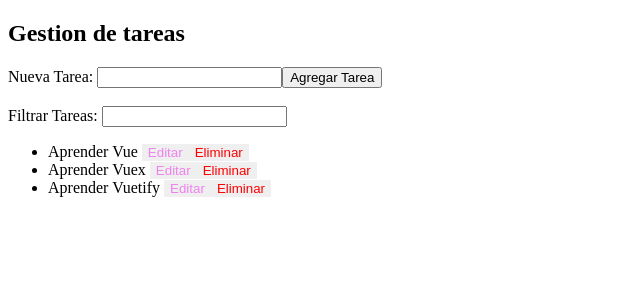
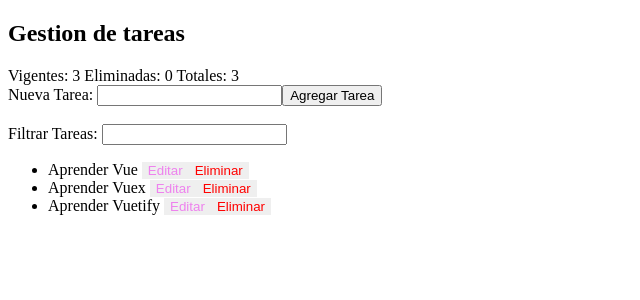
Before and after one commit to KraudKaiser/vue-curso, a Vue app: page / in a window 1280 px wide. Shown: the top 300 px of the page, without its empty margins (0-640 px from the left). Built offline with nearby package versions, Linux system fonts and the light colour scheme.

Commit message:
Metricas agregadas

```diff
--- a/src/components/ShowTareas.vue
+++ b/src/components/ShowTareas.vue
@@ -1,6 +1,7 @@
 <template>
 	<div>
 		<h2>Gestion de tareas</h2>
+		<span>Vigentes: {{ getCurrentTareas }}</span> <span>Eliminadas: {{ getEliminatedTareas }}</span> <span>Totales: {{ getTotalTareas }} </span>
 		<new-tarea @addTarea="addTarea" />
 		<br>
 		<tareas-filter v-model="filtro" ></tareas-filter>
@@ -18,12 +19,22 @@ export default {
 		getFiltredTareas(){
 			let reg = new RegExp(this.filtro, )
 			return this.tareas.filter(tarea => reg.test(tarea))
+		},
+		getCurrentTareas(){
+			return this.tareas.length
+		},
+		getEliminatedTareas(){
+			return this.eliminated
+		},
+		getTotalTareas(){
+			return this.tareas.length + this.eliminated
 		}
 	},
 	data(){
 		return{
 			tareas:["Aprender Vue", "Aprender Vuex", "Aprender Vuetify"],
-			filtro:""
+			filtro:"",
+			eliminated: 0
 		}
 	},
 	methods:{
@@ -32,6 +43,7 @@ export default {
 		},
 		deleteTarea(index){
 			this.tareas.splice(index, 1)
+			this.eliminated ++
 		},
 		editTarea(index, texto){
 			this.$set(this.tareas,index,texto)
```
